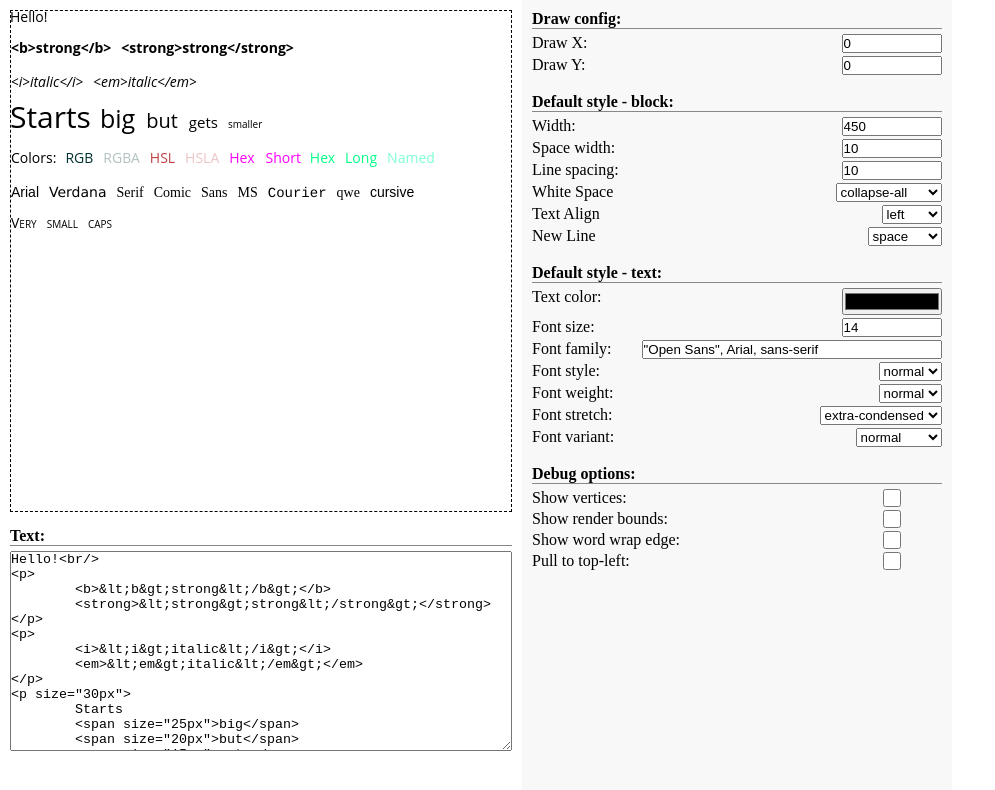
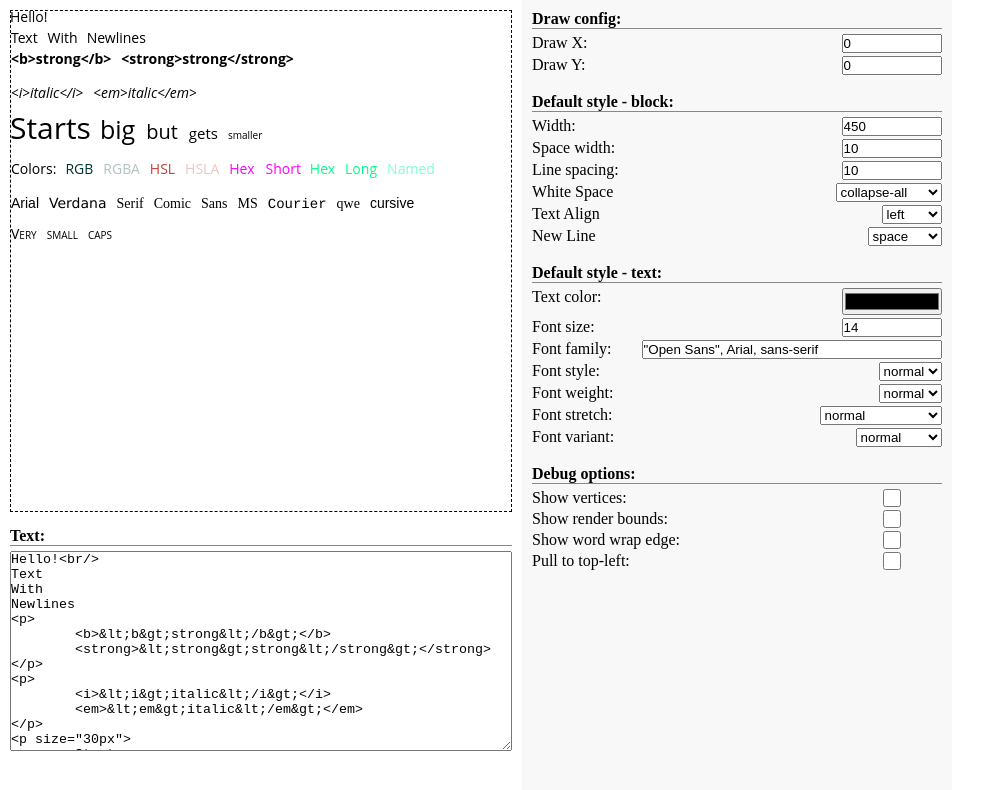
Before and after one commit to EvidentlyCube/canvas-rich-text, a website built with Vite: page src.demo/index.html in a window 1280 px wide. Shown: the whole page, without its empty margins (0-995 px from the left). Built offline with nearby package versions, Linux system fonts and the light colour scheme.

Commit message:
Demo expanded

```diff
--- a/src.demo/demo.ts
+++ b/src.demo/demo.ts
@@ -1,6 +1,9 @@
 import * as CanvasRichText from '../src/index';
 
 const defaultText = `Hello!<br/>
+Text
+With
+Newlines
 <p>
 	<b>&lt;b&gt;strong&lt;/b&gt;</b>
 	<strong>&lt;strong&gt;strong&lt;/strong&gt;</strong>
@@ -36,7 +39,7 @@ const defaultText = `Hello!<br/>
 	<span family="fantasy">cursive</span>
 </p>
 <p variant="small-caps">Very small caps</p>
-` ;//&& "as Hlqp";
+`;
 
 const canvas = document.getElementsByTagName('canvas')[0]!;
 const context = canvas.getContext('2d')!;
--- a/src.demo/index.html
+++ b/src.demo/index.html
@@ -168,10 +168,10 @@
 		<span>Font stretch:</span>
 		<select id="font-stretch">
 			<option value="ultra-condensed">ultra-condensed</option>
-			<option value="extra-condensed" selected>extra-condensed</option>
+			<option value="extra-condensed">extra-condensed</option>
 			<option value="condensed">condensed</option>
 			<option value="semi-condensed">semi-condensed</option>
-			<option value="normal">normal</option>
+			<option value="normal" selected>normal</option>
 			<option value="semi-expanded">semi-expanded</option>
 			<option value="expanded">expanded</option>
 			<option value="extra-expanded">extra-expanded</option>
```
